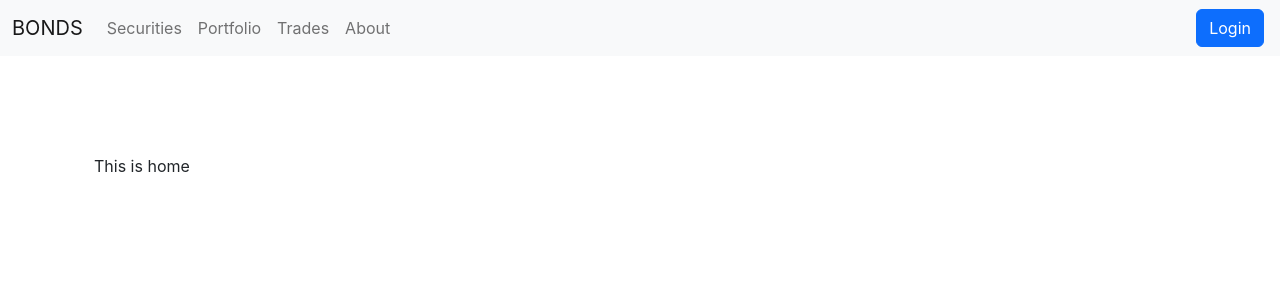
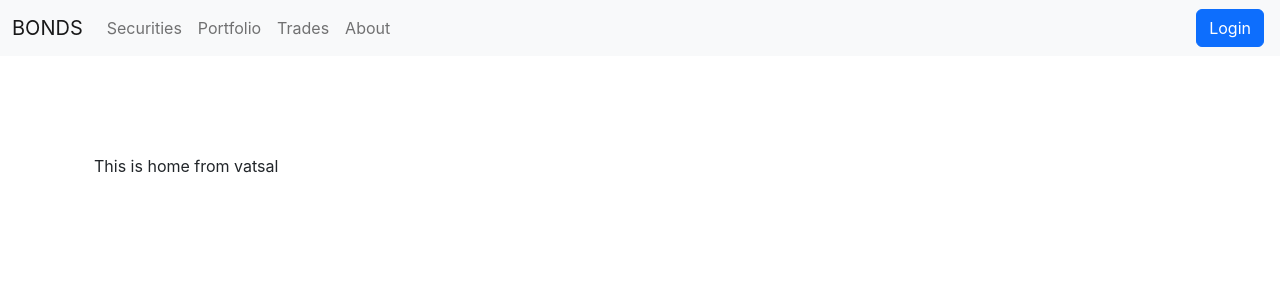
Before and after one commit to akankshasinnarkar/coding_challenge, a React (Create React App) app: page / in a window 1280 px wide. Shown: the top 300 px of the page. Built offline with nearby package versions, Linux system fonts and the light colour scheme.

Commit message:
second commit by vatsal

```diff
--- a/src/components/Home.js
+++ b/src/components/Home.js
@@ -8,7 +8,7 @@ function Home() {
 
   return (
     <div className="container my-5">
-        This is home
+        This is home from vatsal
     </div>
   )
 }
```
